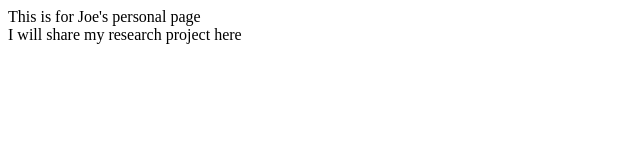
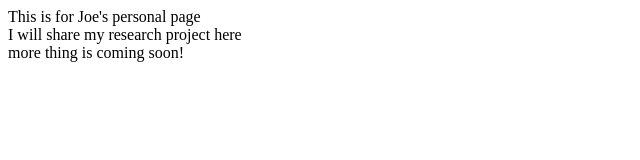
Before and after one commit to Mrwow/Mrwow.github.io, a plain HTML site: page index.html in a window 1280 px wide. Shown: the whole page, without its empty margins (0-640 px from the left). Drawn offline with Linux system fonts and the light colour scheme.

Commit message:
Update index.html

```diff
--- a/index.html
+++ b/index.html
@@ -5,3 +5,8 @@
 <div>
   I will share my research project here
 </div>
+
+
+<div>
+more thing is coming soon!
+</div>
```
